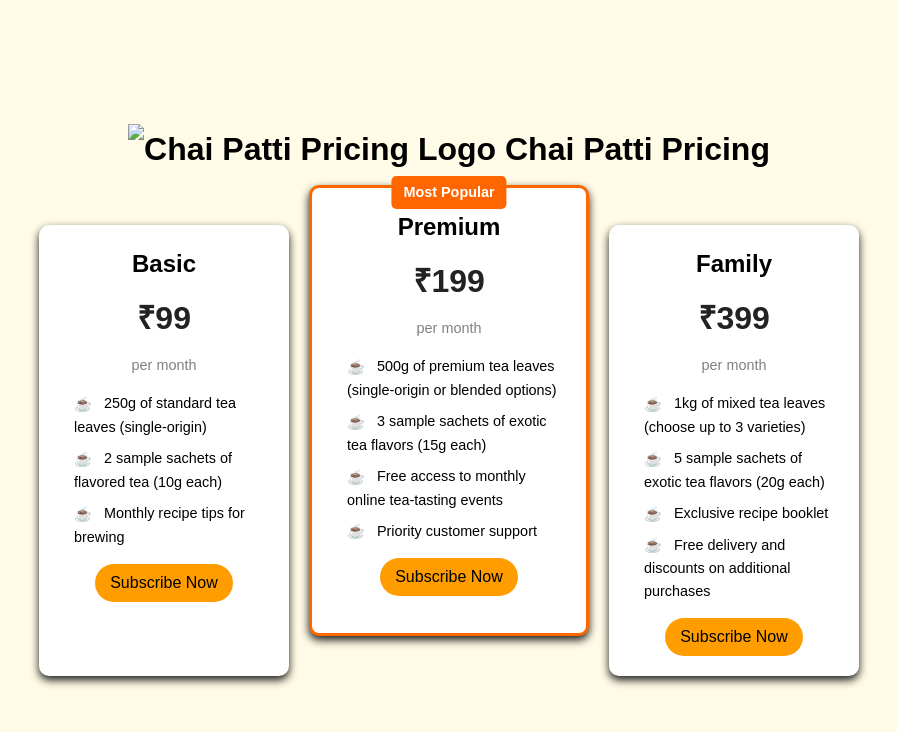
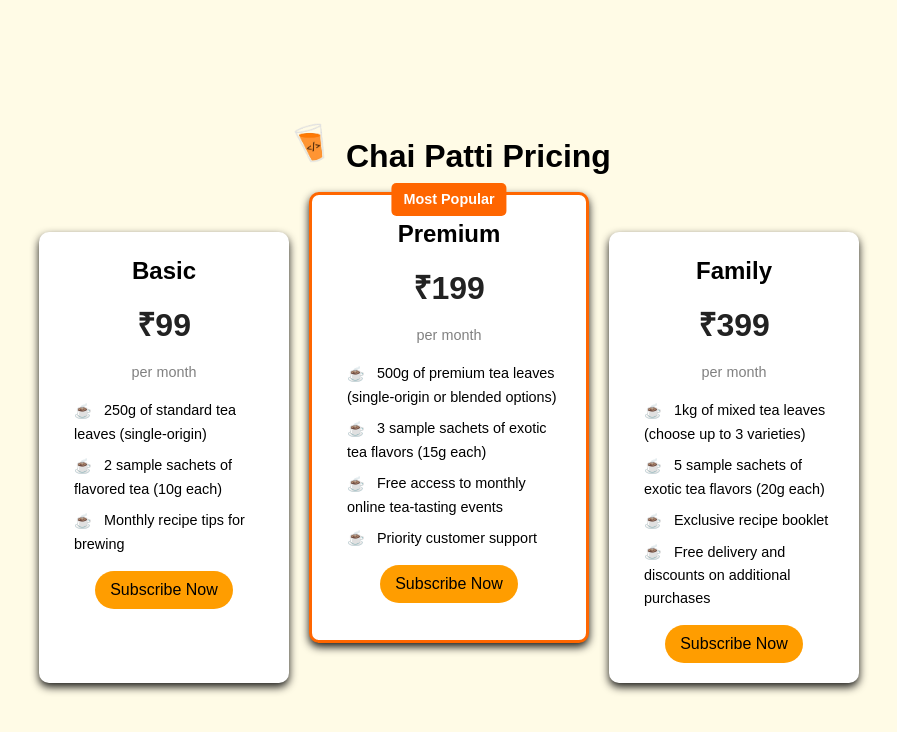
Before and after one commit to Ashutoshdev-hub/ChaiCohort-3, a plain HTML site: page index.html in a window 1280 px wide. Shown: the whole page, without its empty margins (191-1088 px from the left). Drawn offline with Linux system fonts and the light colour scheme.

Commit message:
Update index.html

```diff
--- a/index.html
+++ b/index.html
@@ -11,7 +11,7 @@
     <div class="container">
       <h1 class="pricing-heading">
         <img
-          src="./assets/chaicodelogo.png"
+          src="./chaicodelogo.png"
           alt="Chai Patti Pricing Logo"
           height="50"
           width="50"
```
